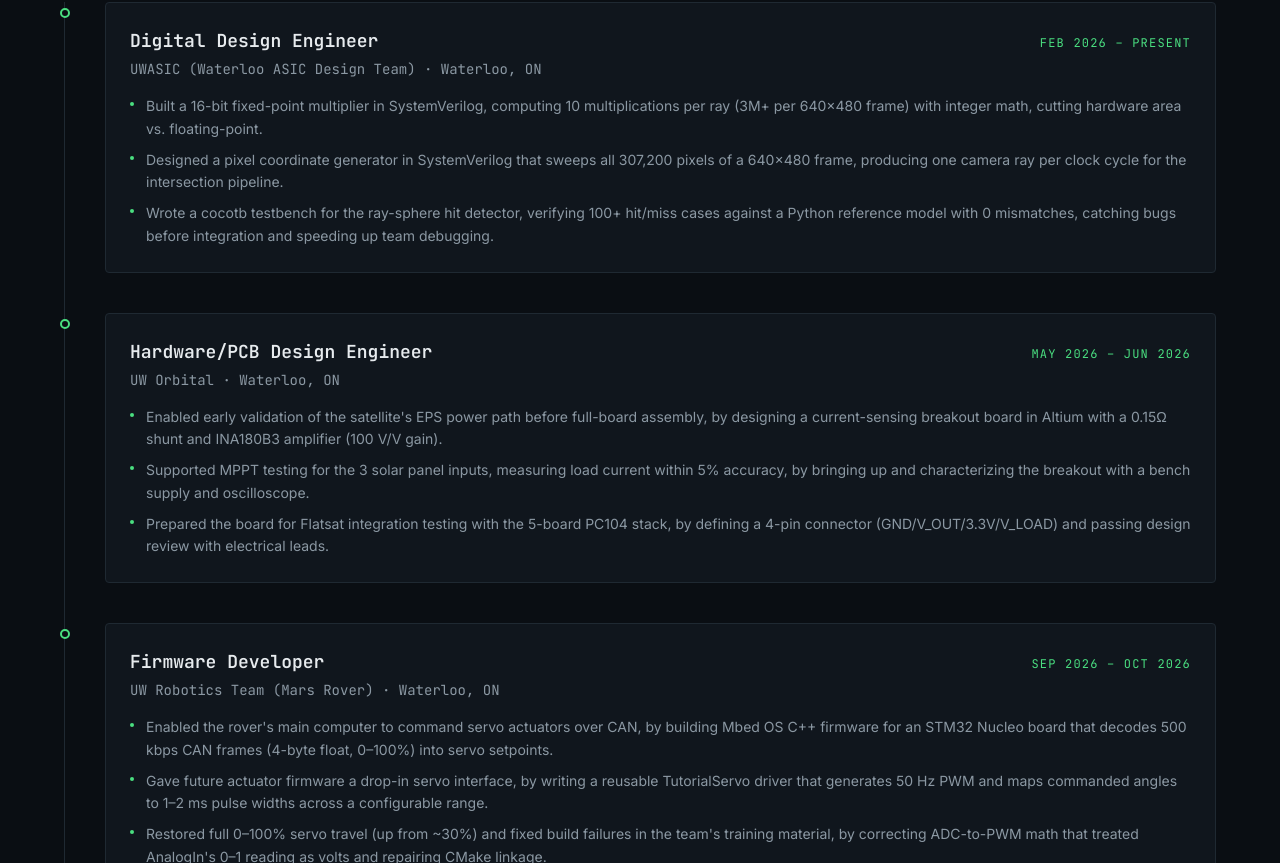
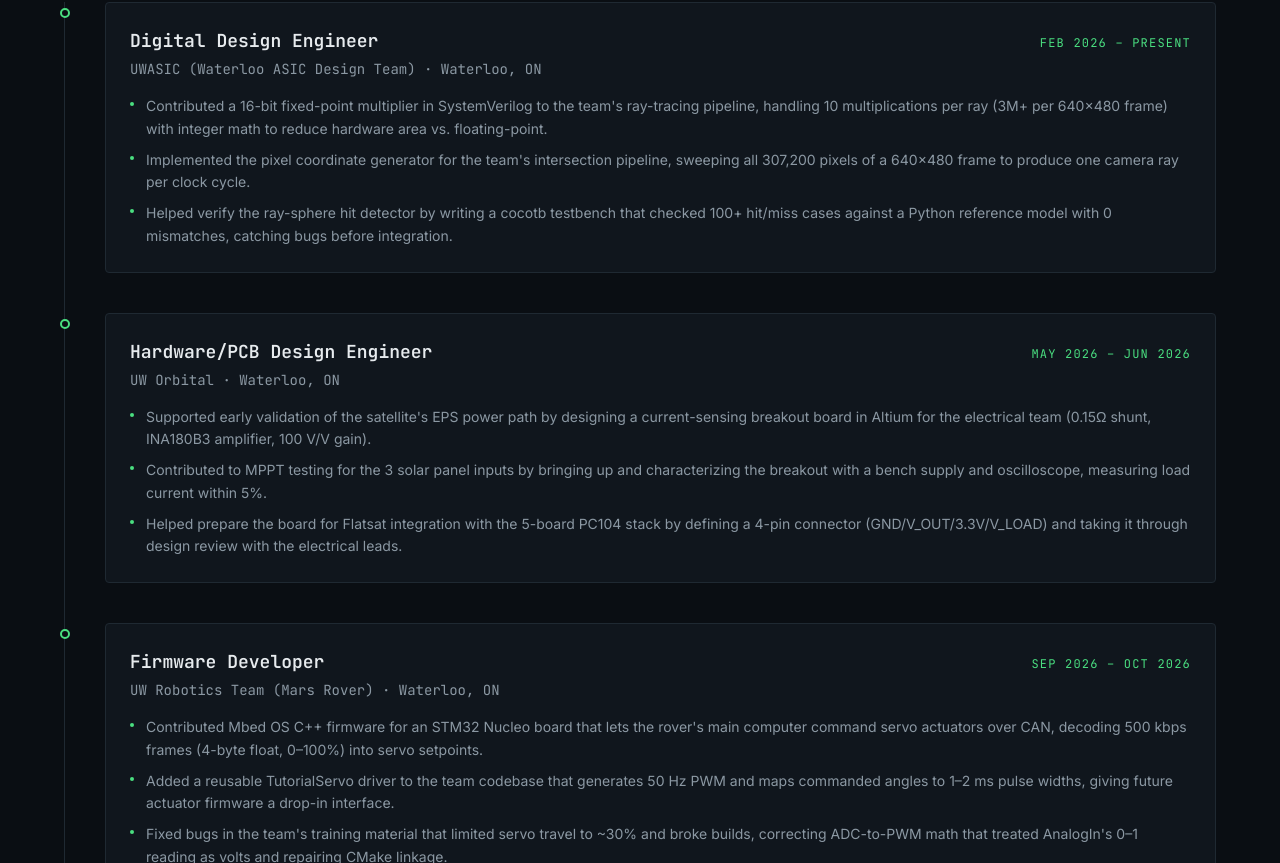
Before and after one commit to Nithipan-11/portfolio, a Next.js app: page / in a window 1280 px wide. Shown: the part 1537-2400 px from the top of the page. Built offline with nearby package versions, Linux system fonts and the light colour scheme.

Commit message:
Reword experience bullets to reflect team contributions

```diff
--- a/src/data/experience.ts
+++ b/src/data/experience.ts
@@ -13,9 +13,9 @@
     location: "Waterloo, ON",
     period: "Feb 2026 – Present",
     bullets: [
-      "Built a 16-bit fixed-point multiplier in SystemVerilog, computing 10 multiplications per ray (3M+ per 640×480 frame) with integer math, cutting hardware area vs. floating-point.",
-      "Designed a pixel coordinate generator in SystemVerilog that sweeps all 307,200 pixels of a 640×480 frame, producing one camera ray per clock cycle for the intersection pipeline.",
-      "Wrote a cocotb testbench for the ray-sphere hit detector, verifying 100+ hit/miss cases against a Python reference model with 0 mismatches, catching bugs before integration and speeding up team debugging.",
+      "Contributed a 16-bit fixed-point multiplier in SystemVerilog to the team's ray-tracing pipeline, handling 10 multiplications per ray (3M+ per 640×480 frame) with integer math to reduce hardware area vs. floating-point.",
+      "Implemented the pixel coordinate generator for the team's intersection pipeline, sweeping all 307,200 pixels of a 640×480 frame to produce one camera ray per clock cycle.",
+      "Helped verify the ray-sphere hit detector by writing a cocotb testbench that checked 100+ hit/miss cases against a Python reference model with 0 mismatches, catching bugs before integration.",
     ],
   },
   {
@@ -24,9 +24,9 @@
     location: "Waterloo, ON",
     period: "May 2026 – Jun 2026",
     bullets: [
-      "Enabled early validation of the satellite's EPS power path before full-board assembly, by designing a current-sensing breakout board in Altium with a 0.15Ω shunt and INA180B3 amplifier (100 V/V gain).",
-      "Supported MPPT testing for the 3 solar panel inputs, measuring load current within 5% accuracy, by bringing up and characterizing the breakout with a bench supply and oscilloscope.",
-      "Prepared the board for Flatsat integration testing with the 5-board PC104 stack, by defining a 4-pin connector (GND/V_OUT/3.3V/V_LOAD) and passing design review with electrical leads.",
+      "Supported early validation of the satellite's EPS power path by designing a current-sensing breakout board in Altium for the electrical team (0.15Ω shunt, INA180B3 amplifier, 100 V/V gain).",
+      "Contributed to MPPT testing for the 3 solar panel inputs by bringing up and characterizing the breakout with a bench supply and oscilloscope, measuring load current within 5%.",
+      "Helped prepare the board for Flatsat integration with the 5-board PC104 stack by defining a 4-pin connector (GND/V_OUT/3.3V/V_LOAD) and taking it through design review with the electrical leads.",
     ],
   },
   {
@@ -35,9 +35,9 @@
     location: "Waterloo, ON",
     period: "Sep 2026 – Oct 2026",
     bullets: [
-      "Enabled the rover's main computer to command servo actuators over CAN, by building Mbed OS C++ firmware for an STM32 Nucleo board that decodes 500 kbps CAN frames (4-byte float, 0–100%) into servo setpoints.",
-      "Gave future actuator firmware a drop-in servo interface, by writing a reusable TutorialServo driver that generates 50 Hz PWM and maps commanded angles to 1–2 ms pulse widths across a configurable range.",
-      "Restored full 0–100% servo travel (up from ~30%) and fixed build failures in the team's training material, by correcting ADC-to-PWM math that treated AnalogIn's 0–1 reading as volts and repairing CMake linkage.",
+      "Contributed Mbed OS C++ firmware for an STM32 Nucleo board that lets the rover's main computer command servo actuators over CAN, decoding 500 kbps frames (4-byte float, 0–100%) into servo setpoints.",
+      "Added a reusable TutorialServo driver to the team codebase that generates 50 Hz PWM and maps commanded angles to 1–2 ms pulse widths, giving future actuator firmware a drop-in interface.",
+      "Fixed bugs in the team's training material that limited servo travel to ~30% and broke builds, correcting ADC-to-PWM math that treated AnalogIn's 0–1 reading as volts and repairing CMake linkage.",
     ],
   },
   {
```
